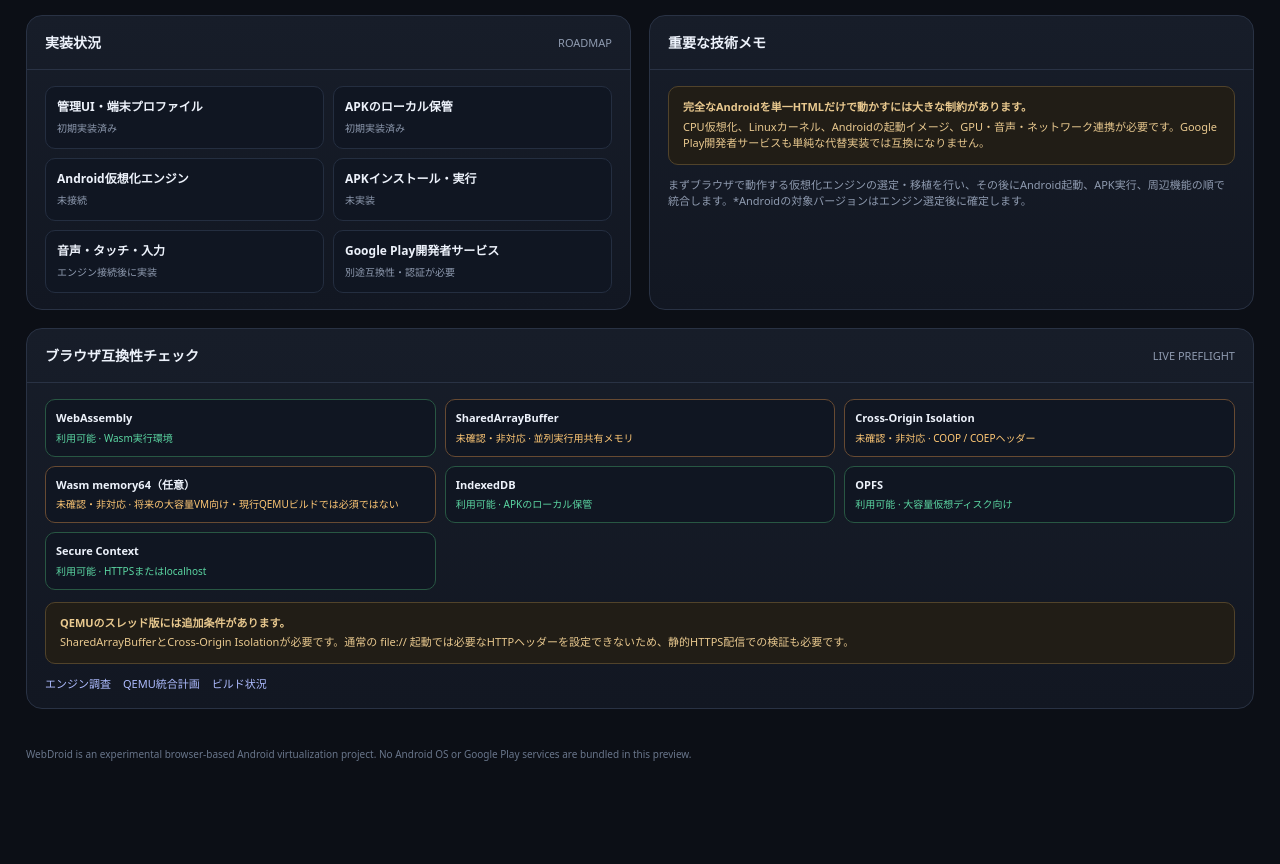
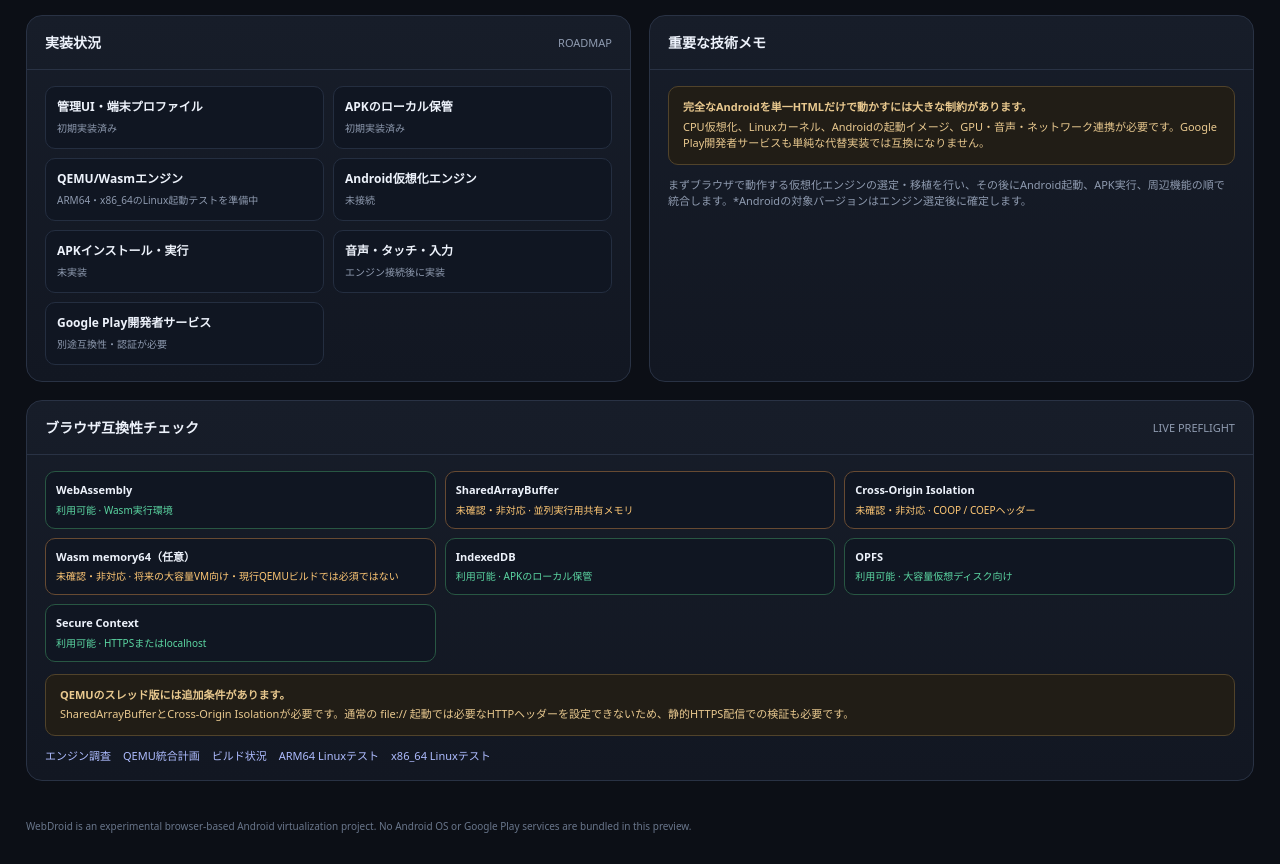
Before and after one commit to Madakari548/Project, a plain HTML site: page webdroid/index.html in a window 1280 px wide. Shown: the part 897-1761 px from the top of the page. Before the commit the page ends 1689 px from the top, so only its background shows below. Drawn offline with Linux system fonts and the light colour scheme.

Commit message:
Add QEMU engine and Linux test links to dashboard

```diff
--- a/webdroid/index.html
+++ b/webdroid/index.html
@@ -33,10 +33,10 @@ footer{max-width:1440px;margin:auto;padding:12px 26px 30px;color:#69768b;font-si
 <section class="panel"><div class="panel-head"><h2>APKライブラリ</h2><span class="muted" style="font-size:11px" id="apkCount">0 files</span></div><div class="section-body"><div class="storage-drop"><div style="font-size:24px">⇧</div><strong>APKファイルを保管</strong><p>APKを選択して、このブラウザのローカル領域に保存します。まだインストール・実行はできません。</p><label for="apkInput"><span class="primary" style="display:inline-block;border-radius:9px;padding:8px 12px;cursor:pointer">APKを選択</span></label><input id="apkInput" type="file" accept=".apk,application/vnd.android.package-archive"></div><div class="file-list" id="fileList"><div class="muted" style="font-size:11px;text-align:center;padding:8px">保存されたAPKはありません</div></div></div></section>
 </aside></div>
 <div class="bottom">
-<section class="panel"><div class="panel-head"><h2>実装状況</h2><span class="muted" style="font-size:11px">ROADMAP</span></div><div class="section-body"><div class="feature-list"><div class="feature"><b>管理UI・端末プロファイル</b><span>初期実装済み</span></div><div class="feature"><b>APKのローカル保管</b><span>初期実装済み</span></div><div class="feature"><b>Android仮想化エンジン</b><span>未接続</span></div><div class="feature"><b>APKインストール・実行</b><span>未実装</span></div><div class="feature"><b>音声・タッチ・入力</b><span>エンジン接続後に実装</span></div><div class="feature"><b>Google Play開発者サービス</b><span>別途互換性・認証が必要</span></div></div></div></section>
+<section class="panel"><div class="panel-head"><h2>実装状況</h2><span class="muted" style="font-size:11px">ROADMAP</span></div><div class="section-body"><div class="feature-list"><div class="feature"><b>管理UI・端末プロファイル</b><span>初期実装済み</span></div><div class="feature"><b>APKのローカル保管</b><span>初期実装済み</span></div><div class="feature"><b>QEMU/Wasmエンジン</b><span>ARM64・x86_64のLinux起動テストを準備中</span></div><div class="feature"><b>Android仮想化エンジン</b><span>未接続</span></div><div class="feature"><b>APKインストール・実行</b><span>未実装</span></div><div class="feature"><b>音声・タッチ・入力</b><span>エンジン接続後に実装</span></div><div class="feature"><b>Google Play開発者サービス</b><span>別途互換性・認証が必要</span></div></div></div></section>
 <section class="panel"><div class="panel-head"><h2>重要な技術メモ</h2></div><div class="section-body"><div class="notice"><strong>完全なAndroidを単一HTMLだけで動かすには大きな制約があります。</strong>CPU仮想化、Linuxカーネル、Androidの起動イメージ、GPU・音声・ネットワーク連携が必要です。Google Play開発者サービスも単純な代替実装では互換になりません。</div><p class="muted" style="font-size:11px;margin:12px 0 0">まずブラウザで動作する仮想化エンジンの選定・移植を行い、その後にAndroid起動、APK実行、周辺機能の順で統合します。*Androidの対象バージョンはエンジン選定後に確定します。</p></div></section>
 </div>
-<section class="panel" style="margin-top:18px"><div class="panel-head"><h2>ブラウザ互換性チェック</h2><span class="muted" style="font-size:11px">LIVE PREFLIGHT</span></div><div class="section-body"><div class="cap-grid" id="capabilityGrid"><div class="muted">確認中…</div></div><div class="notice" style="margin-top:12px"><strong>QEMUのスレッド版には追加条件があります。</strong>SharedArrayBufferとCross-Origin Isolationが必要です。通常の file:// 起動では必要なHTTPヘッダーを設定できないため、静的HTTPS配信での検証も必要です。</div><div class="cap-links"><a href="ENGINE_RESEARCH.md">エンジン調査</a><a href="engine/README.md">QEMU統合計画</a><a href="https://github.com/Madakari548/Project/actions/workflows/build-qemu-wasm.yml">ビルド状況</a></div></div></section>
+<section class="panel" style="margin-top:18px"><div class="panel-head"><h2>ブラウザ互換性チェック</h2><span class="muted" style="font-size:11px">LIVE PREFLIGHT</span></div><div class="section-body"><div class="cap-grid" id="capabilityGrid"><div class="muted">確認中…</div></div><div class="notice" style="margin-top:12px"><strong>QEMUのスレッド版には追加条件があります。</strong>SharedArrayBufferとCross-Origin Isolationが必要です。通常の file:// 起動では必要なHTTPヘッダーを設定できないため、静的HTTPS配信での検証も必要です。</div><div class="cap-links"><a href="ENGINE_RESEARCH.md">エンジン調査</a><a href="engine/README.md">QEMU統合計画</a><a href="https://github.com/Madakari548/Project/actions/workflows/build-qemu-wasm.yml">ビルド状況</a><a href="qemu-smoke/raspi3ap.html">ARM64 Linuxテスト</a><a href="qemu-smoke/alpine-x86_64.html">x86_64 Linuxテスト</a></div></div></section>
 </main><footer>WebDroid is an experimental browser-based Android virtualization project. No Android OS or Google Play services are bundled in this preview.</footer>
 <script>
 (()=>{
```
